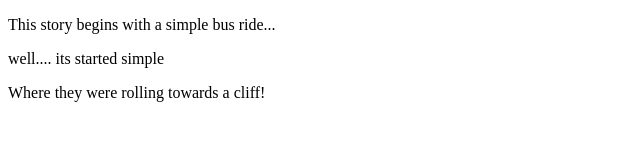
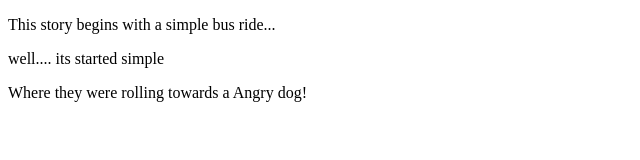
Before and after one commit to StevenMings/firesidestory, a plain HTML site: page index.html in a window 1280 px wide. Shown: the full height of the page, 0-640 px from the left. Drawn offline with Linux system fonts and the light colour scheme.

Commit message:
ignore the javascript

```diff
--- a/index.html
+++ b/index.html
@@ -1,10 +1,40 @@
 <!DOCTYPE html>
 <html>
     <head>
+
+            <script type="text/javascript">
+                <!--
+                   if(document.images){
+                      var image1 = new Image(); // Preload an image
+                      image1.src = "/images/html.gif";
+                      var image2 = new Image(); // Preload second image
+                      image2.src = "/images/http.gif";
+                   }
+                //-->
+             </script>
     </head>
     <body>
         <p>This story begins with a simple bus ride...</p>
         <p> well.... its started simple </p>
-        <p>Where they were rolling towards a cliff!</p>
+        <p>Where they were rolling towards a Angry dog!</p>
+
+
+
+
+
+      <body>
+
+
+         <!--<a href="#" onMouseOver="document.myImage.src=image2.src;" onMouseOut="document.myImage.src=image1.src;">
+         <img name="myImage" src="/images/html.gif" />
+         </a>-->
+
+
     </body>
+
+
+
+
+
+
     </html>
```
